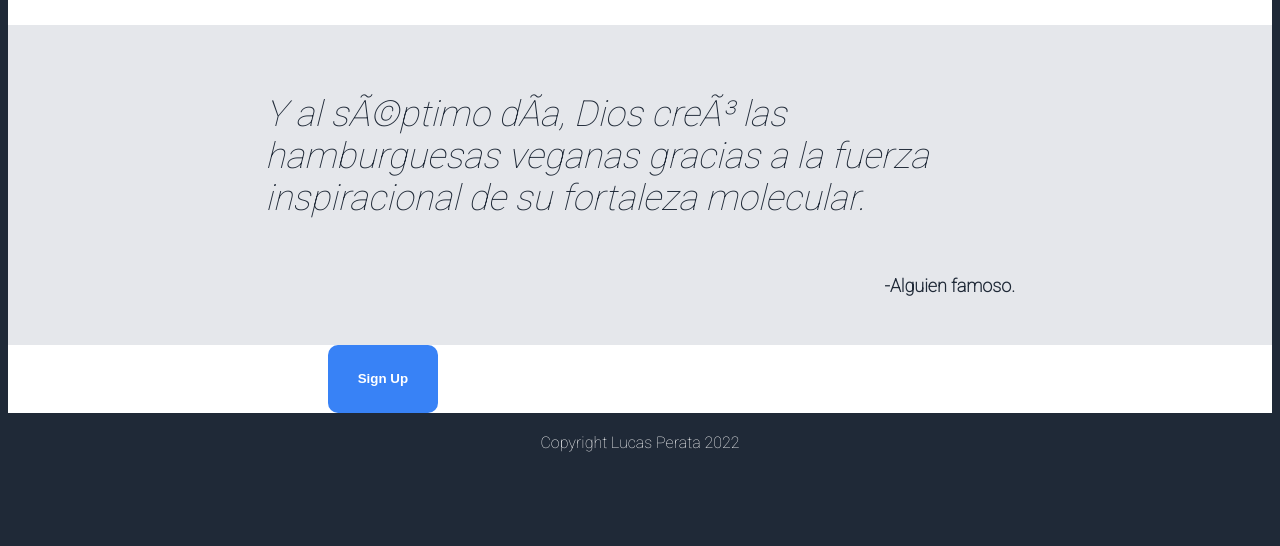
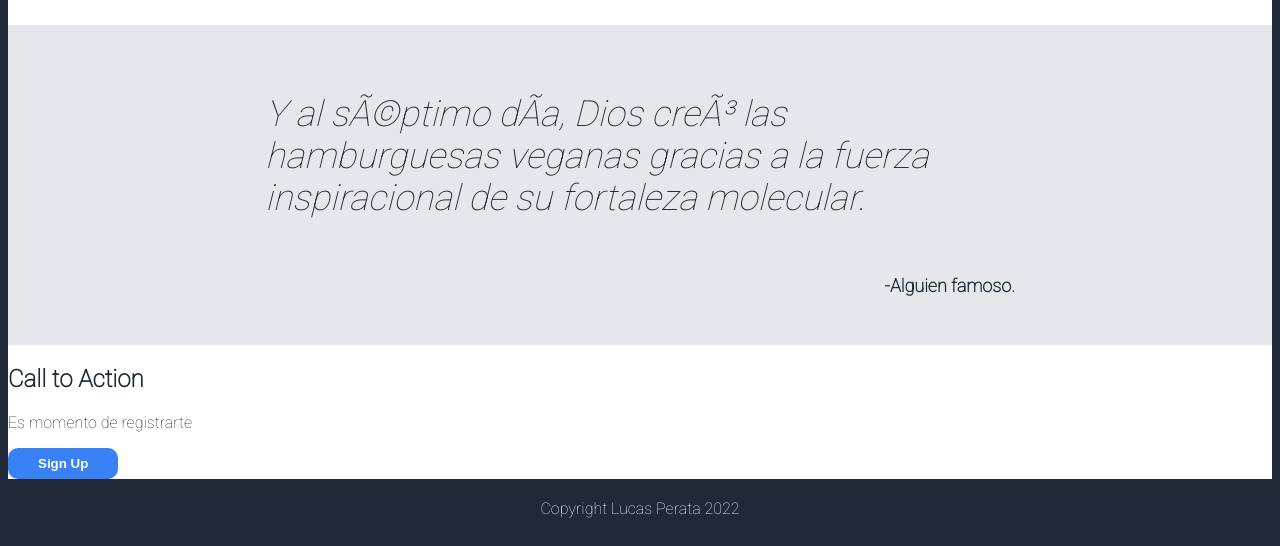
Before and after one commit to lucas-perata/odin-landing, a plain HTML site: page index.html in a window 1280 px wide. Shown: the part 783-1329 px from the top of the page. Before the commit the page ends 1263 px from the top, so only its background shows below. Drawn offline with Linux system fonts and the light colour scheme.

Commit message:
cambios CTA

```diff
--- a/index.html
+++ b/index.html
@@ -90,9 +90,11 @@
         </div>
 
         <div class="cta">
+            <div class="container-cta">
             <h2>Call to Action</h2>
             <p>Es momento de registrarte</p>
             <button> Sign Up  </button>
+            </div>
         </div>
 
         <footer>
--- a/style.css
+++ b/style.css
@@ -119,7 +119,10 @@ justify-content: flex-end;
 color:#1f2937}
 
 .cta {display: flex;
-background-color: white;}
+background-color: white;
+color: #1f2937;}
+
+
 
 footer {display: flex;
 justify-content: center;
```
